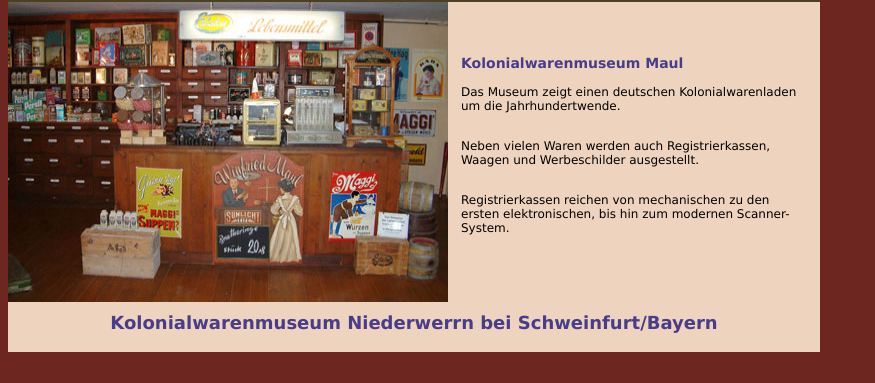
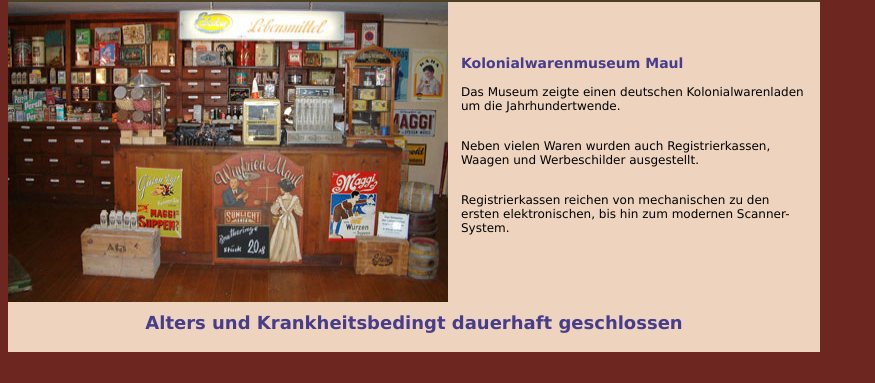
Before and after one commit to Westworld/Museum, a plain HTML site: page index.html in a window 1280 px wide. Shown: the part 139-522 px from the top of the page, without its empty margins (0-875 px from the left). Drawn offline with Linux system fonts and the light colour scheme.

Commit message:
Update index.html
dauerhaft geschlossen

```diff
--- a/index.html
+++ b/index.html
@@ -62,10 +62,10 @@
 									<p class="hpadding"><b>Kolonialwarenmuseum Maul</b></p>
 								</div>
 								<div class="textpadding">
-									<p><font face="Geneva,Helvetica,Arial,Times New Roman,Times,Georgia,Swiss,SunSans-Regular">Das Museum zeigt einen deutschen Kolonialwarenladen um die Jahrhundertwende.<br>
+									<p><font face="Geneva,Helvetica,Arial,Times New Roman,Times,Georgia,Swiss,SunSans-Regular">Das Museum zeigte einen deutschen Kolonialwarenladen um die Jahrhundertwende.<br>
 											<br>
 										</font></p>
-									<p><font face="Geneva,Helvetica,Arial,Times New Roman,Times,Georgia,Swiss,SunSans-Regular">Neben vielen Waren werden auch Registrierkassen, Waagen und Werbeschilder ausgestellt.<br>
+									<p><font face="Geneva,Helvetica,Arial,Times New Roman,Times,Georgia,Swiss,SunSans-Regular">Neben vielen Waren wurden auch Registrierkassen, Waagen und Werbeschilder ausgestellt.<br>
 											<br>
 										</font></p>
 									<p><font face="Geneva,Helvetica,Arial,Times New Roman,Times,Georgia,Swiss,SunSans-Regular">Registrierkassen reichen von mechanischen zu den ersten elektronischen, bis hin zum modernen Scanner-System.<br>
@@ -78,7 +78,7 @@
 						<tr height="50">
 							<td colspan="2" bgcolor="#eed3be" height="50">
 								<div align="center">
-									<h1><b><font size="+1">Kolonialwarenmuseum Niederwerrn bei Schweinfurt/Bayern</font></b></h1>
+									<h1><b><font size="+1">Alters und Krankheitsbedingt dauerhaft geschlossen</font></b></h1>
 								</div>
 							</td>
 						</tr>
```
